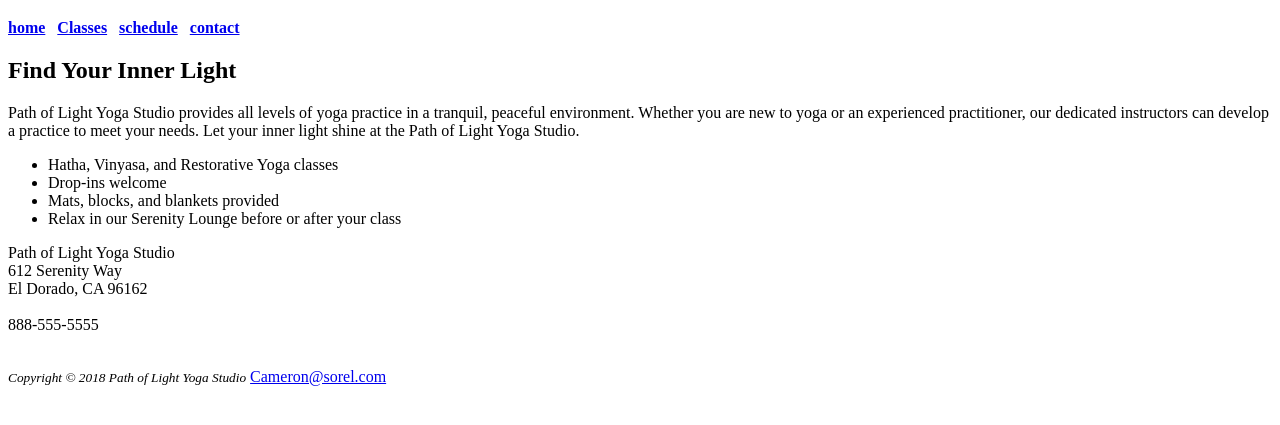
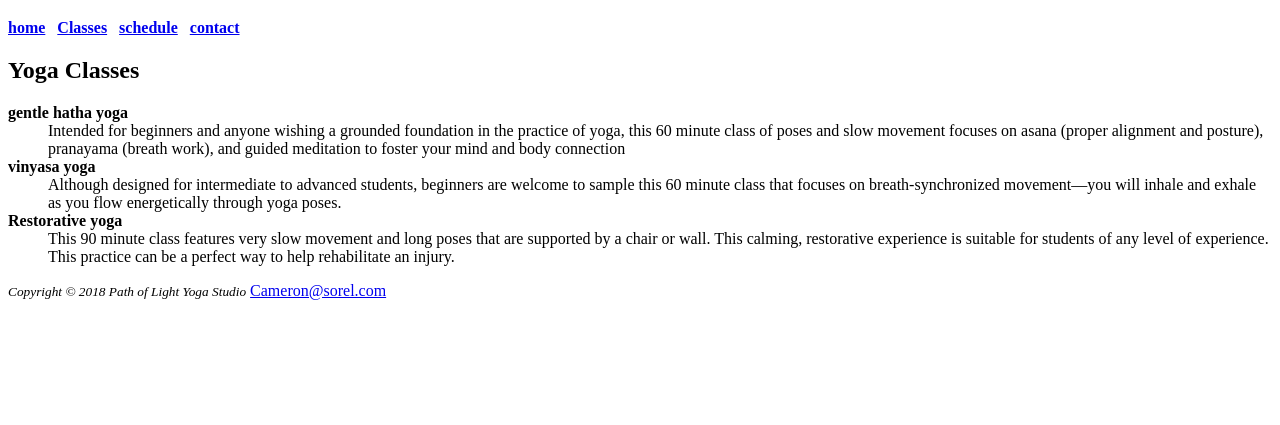
Before and after one commit to Core-002/2.15-cs, a plain HTML site: page classes.html in a window 1280 px wide. Shown: the part 61-486 px from the top of the page. Drawn offline with Linux system fonts and the light colour scheme.

Commit message:
update webpage

```diff
--- a/classes.html
+++ b/classes.html
@@ -3,7 +3,7 @@
 <head>
     <meta charset="UTF-8">
     <meta name="viewport" content="width=device-width, initial-scale=1.0">
-    <title>Path Of life yoga studio</title>
+    <title>Path Of life yoga studio::classes</title>
 </head>
 <body>
     <header>
@@ -16,25 +16,29 @@
     <a href="contact.html">contact</a></b>
     </nav>
     <main>
-        <h2>Find Your Inner Light</h2>
-        <p>Path of Light Yoga Studio provides all levels of yoga practice
-            in a tranquil, peaceful environment. Whether you are new to
-            yoga or an experienced practitioner, our dedicated instructors
-            can develop a practice to meet your needs. Let your inner light
-            shine at the Path of Light Yoga Studio.</p>
-            <ul>
-                <li>Hatha, Vinyasa, and Restorative Yoga classes</li>
-               <li>Drop-ins welcome</li>
-               <li>Mats, blocks, and blankets provided</li>
-               <li>Relax in our Serenity Lounge before or after your class</li>
-            </ul>
-            <div>
-                <p>Path of Light Yoga Studio<br>
-                    612 Serenity Way<br>
-                    El Dorado, CA 96162<br><br>
-                    888-555-5555<br><br>
-                </p>
-            </div>
+        <h2>Yoga Classes</h2>
+        <d1>
+            <dt><b>gentle hatha yoga</b></dt>
+            <dd>Intended for beginners and anyone wishing a grounded
+                foundation in the practice of yoga, this 60 minute class of
+                poses and slow movement focuses on asana (proper
+                alignment and posture), pranayama (breath work), and
+                guided meditation to foster your mind and body
+                connection</dd>
+                <dt><b>vinyasa yoga</b></dt>
+                <dd>Although designed for intermediate to advanced students,
+                    beginners are welcome to sample this 60 minute class
+                    that focuses on breath-synchronized movement—you will
+                    inhale and exhale as you flow energetically through yoga
+                    poses.</dd>
+                    <dt><b>Restorative yoga</b></dt>
+                    <dd>This 90 minute class features very slow movement and
+                        long poses that are supported by a chair or wall. This
+                        calming, restorative experience is suitable for students of
+                        any level of experience. This practice can be a perfect
+                        way to help rehabilitate an injury.</dd>
+        </d1>
+
     </main>
     <footer>
        <p>
```
